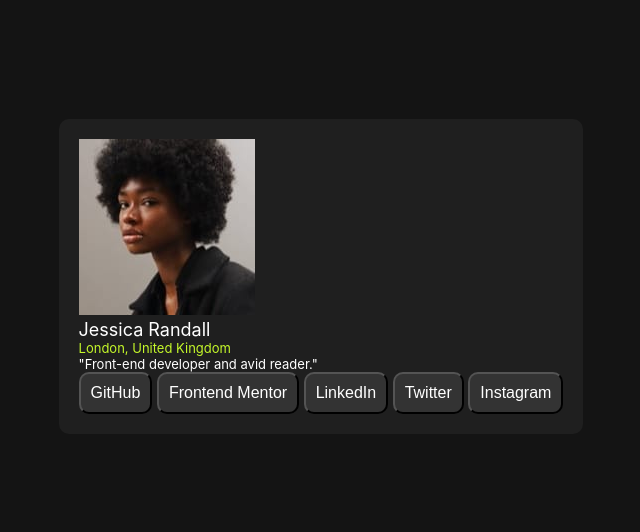
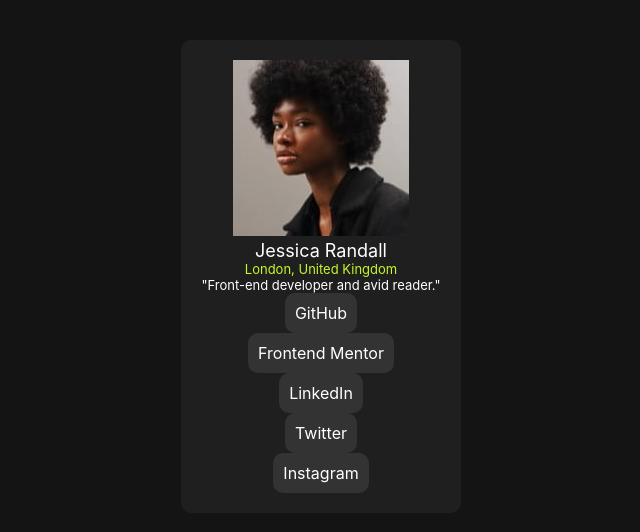
Before and after one commit to morski13/social-links-profile, a plain HTML site: page index.html in a window 1280 px wide. Shown: the part 152-684 px from the top of the page, without its empty margins (319-959 px from the left). Drawn offline with Linux system fonts and the light colour scheme; a web font is replaced by a local one.

Commit message:
img+btn2div

```diff
--- a/index.html
+++ b/index.html
@@ -27,11 +27,21 @@
       "Front-end developer and avid reader."
     </div>
 
-    <button class="social-btn">GitHub</button>
-    <button class="social-btn">Frontend Mentor</button>
-    <button class="social-btn">LinkedIn</button>
-    <button class="social-btn">Twitter</button>
-    <button class="social-btn">Instagram</button>
+    <div class="social-btn">
+      GitHub
+    </div>
+    <div class="social-btn">
+      Frontend Mentor
+    </div>
+    <div class="social-btn">
+      LinkedIn
+    </div>
+    <div class="social-btn">
+      Twitter
+    </div>
+    <div class="social-btn">
+      Instagram
+    </div>
 
   </div>
 
--- a/styles.css
+++ b/styles.css
@@ -12,6 +12,16 @@ body{
     background-color: hsl(0, 0%, 12%);
     border-radius: 10px;
     padding: 20px;
+    align-items: center;
+    display: flex;
+    flex-direction: column;
+}
+
+.profile-image{
+    width: 150px;
+    height: 150px;
+    border-radius: 50%;
+    overflow: hidden;
 }
 
 .jessicarandall{
```
